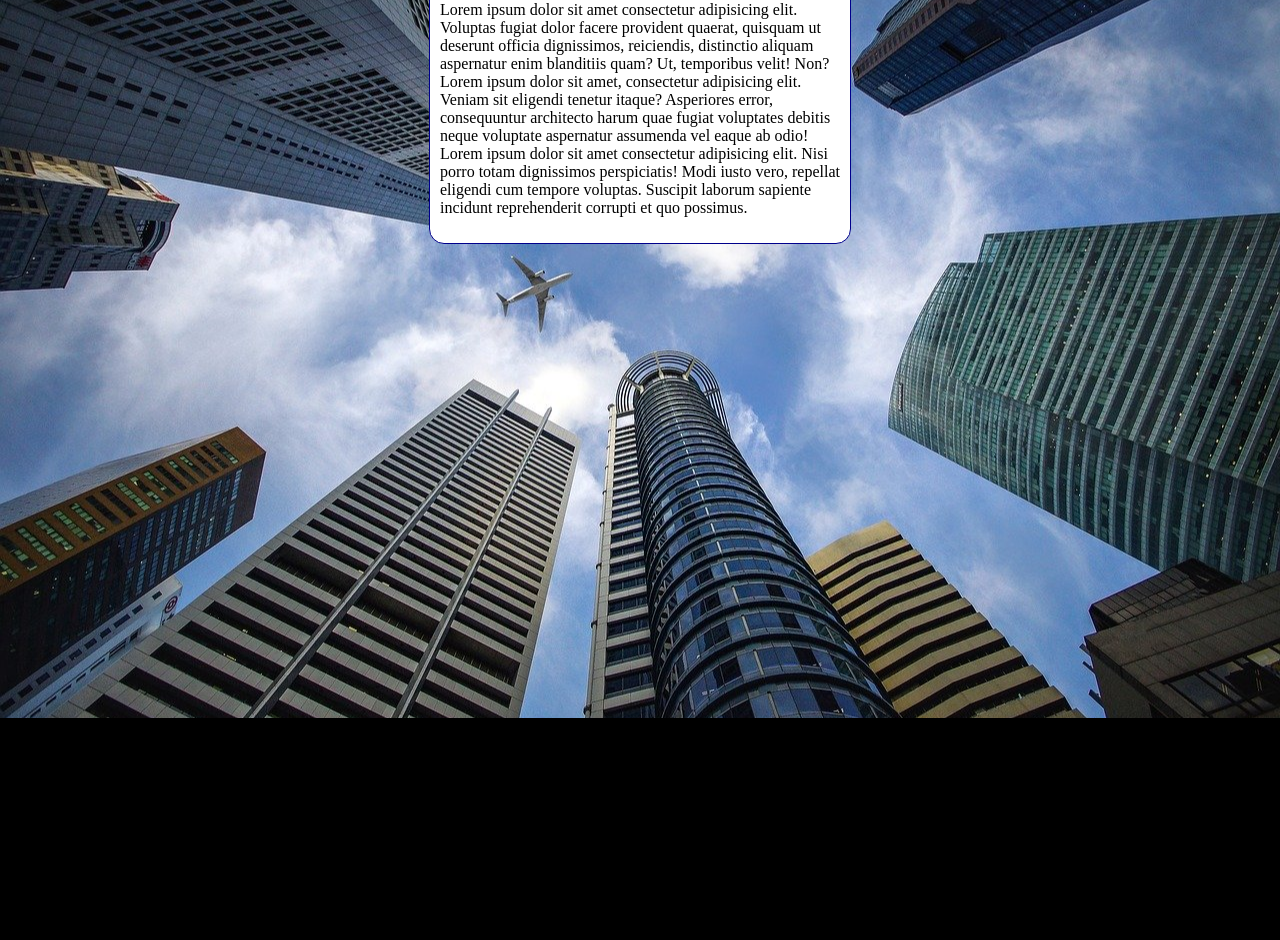
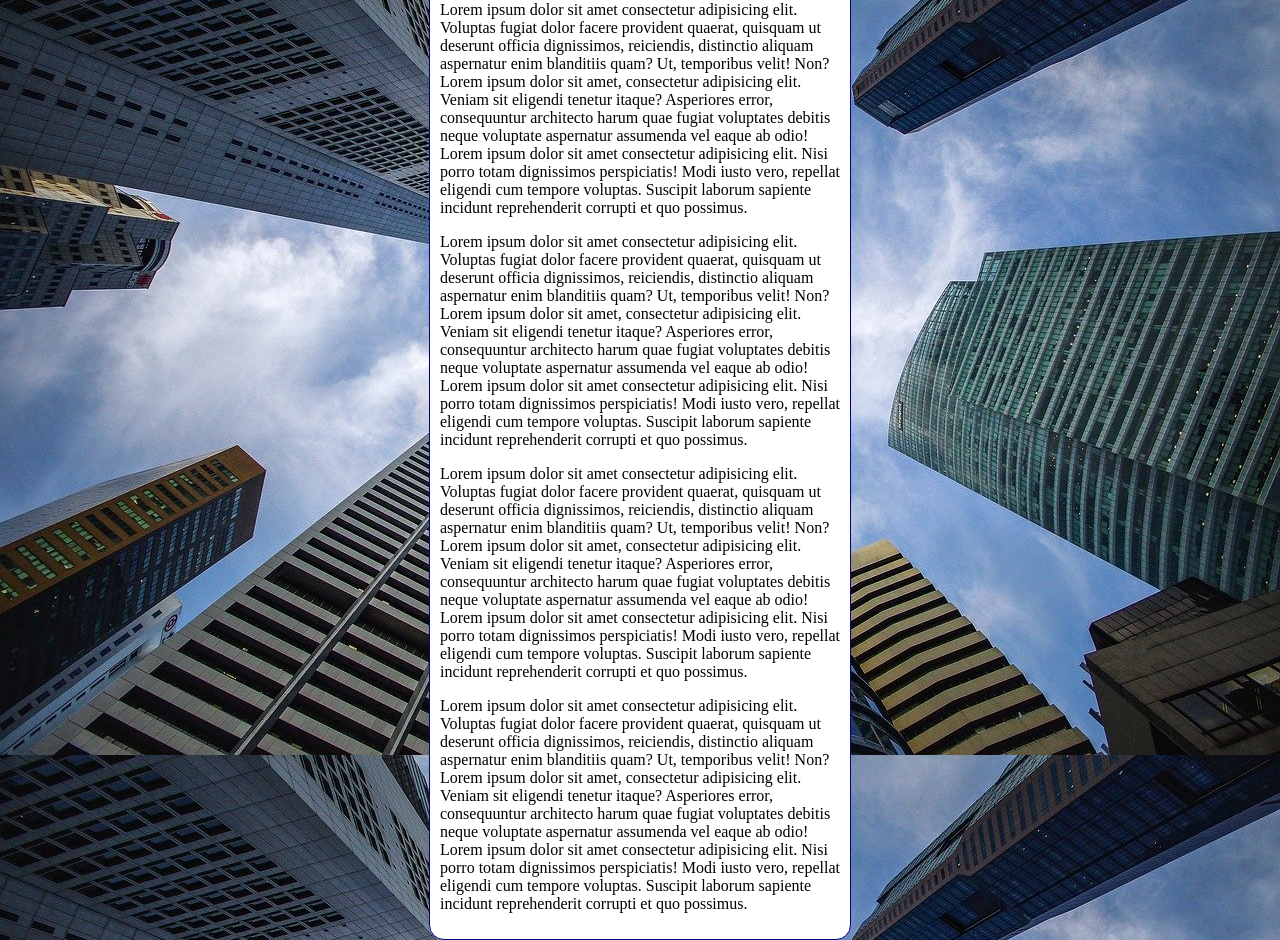
Before and after one commit to andremartinsdeabreu/html-css, a plain HTML site: page exercicios/ex022/fundo006.html in a window 1280 px wide. Shown: the part 98-1038 px from the top of the page. Before the commit the page ends 816 px from the top, so only its background shows below. Drawn offline with Linux system fonts and the light colour scheme.

Commit message:
Shorthand - Background Fundo Fixo
Shorthand - Background
            color > image > position > repeat > [size] > attachment

```diff
--- a/exercicios/ex022/fundo006.html
+++ b/exercicios/ex022/fundo006.html
@@ -5,14 +5,24 @@
     <meta http-equiv="X-UA-Compatible" content="IE=edge">
     <meta name="viewport" content="width=device-width, initial-scale=1.0">
     <link rel="shortcut icon" href="../ex004/Fav-HTML5.ico" type="image/x-icon">
-    <title>Imagem de fundo</title>
+    <title>Fundo fixo de tela</title>
     <style>
         body {
             height: 100vh;
+            /*
             background-color: black;
             background-image: url('imagens/wallpaper002.jpg');
             background-position: center center;
             background-repeat: no-repeat;
+            background-size: cover;
+            background-attachment: fixed;*/
+
+            /*
+            Shorthand - Background
+            color > image > position > repeat > [size] > attachment
+
+            */
+            background: black url('imagens/wallpaper002.jpg') center center no-repeat fixed;
             background-size: cover;
         }
         main {
@@ -32,6 +42,18 @@
         Lorem ipsum dolor sit amet, consectetur adipisicing elit. Veniam sit eligendi tenetur itaque? Asperiores error, consequuntur architecto harum quae fugiat voluptates debitis neque voluptate aspernatur assumenda vel eaque ab odio!
         Lorem ipsum dolor sit amet consectetur adipisicing elit. Nisi porro totam dignissimos perspiciatis! Modi iusto vero, repellat eligendi cum tempore voluptas. Suscipit laborum sapiente incidunt reprehenderit corrupti et quo possimus.
         </p>
+        <p>Lorem ipsum dolor sit amet consectetur adipisicing elit. Voluptas fugiat dolor facere provident quaerat, quisquam ut deserunt officia dignissimos, reiciendis, distinctio aliquam aspernatur enim blanditiis quam? Ut, temporibus velit! Non?
+            Lorem ipsum dolor sit amet, consectetur adipisicing elit. Veniam sit eligendi tenetur itaque? Asperiores error, consequuntur architecto harum quae fugiat voluptates debitis neque voluptate aspernatur assumenda vel eaque ab odio!
+            Lorem ipsum dolor sit amet consectetur adipisicing elit. Nisi porro totam dignissimos perspiciatis! Modi iusto vero, repellat eligendi cum tempore voluptas. Suscipit laborum sapiente incidunt reprehenderit corrupti et quo possimus.
+            </p>
+            <p>Lorem ipsum dolor sit amet consectetur adipisicing elit. Voluptas fugiat dolor facere provident quaerat, quisquam ut deserunt officia dignissimos, reiciendis, distinctio aliquam aspernatur enim blanditiis quam? Ut, temporibus velit! Non?
+                Lorem ipsum dolor sit amet, consectetur adipisicing elit. Veniam sit eligendi tenetur itaque? Asperiores error, consequuntur architecto harum quae fugiat voluptates debitis neque voluptate aspernatur assumenda vel eaque ab odio!
+                Lorem ipsum dolor sit amet consectetur adipisicing elit. Nisi porro totam dignissimos perspiciatis! Modi iusto vero, repellat eligendi cum tempore voluptas. Suscipit laborum sapiente incidunt reprehenderit corrupti et quo possimus.
+                </p>
+                <p>Lorem ipsum dolor sit amet consectetur adipisicing elit. Voluptas fugiat dolor facere provident quaerat, quisquam ut deserunt officia dignissimos, reiciendis, distinctio aliquam aspernatur enim blanditiis quam? Ut, temporibus velit! Non?
+                    Lorem ipsum dolor sit amet, consectetur adipisicing elit. Veniam sit eligendi tenetur itaque? Asperiores error, consequuntur architecto harum quae fugiat voluptates debitis neque voluptate aspernatur assumenda vel eaque ab odio!
+                    Lorem ipsum dolor sit amet consectetur adipisicing elit. Nisi porro totam dignissimos perspiciatis! Modi iusto vero, repellat eligendi cum tempore voluptas. Suscipit laborum sapiente incidunt reprehenderit corrupti et quo possimus.
+                    </p>
     </main>
 </body>
 </html>
```
